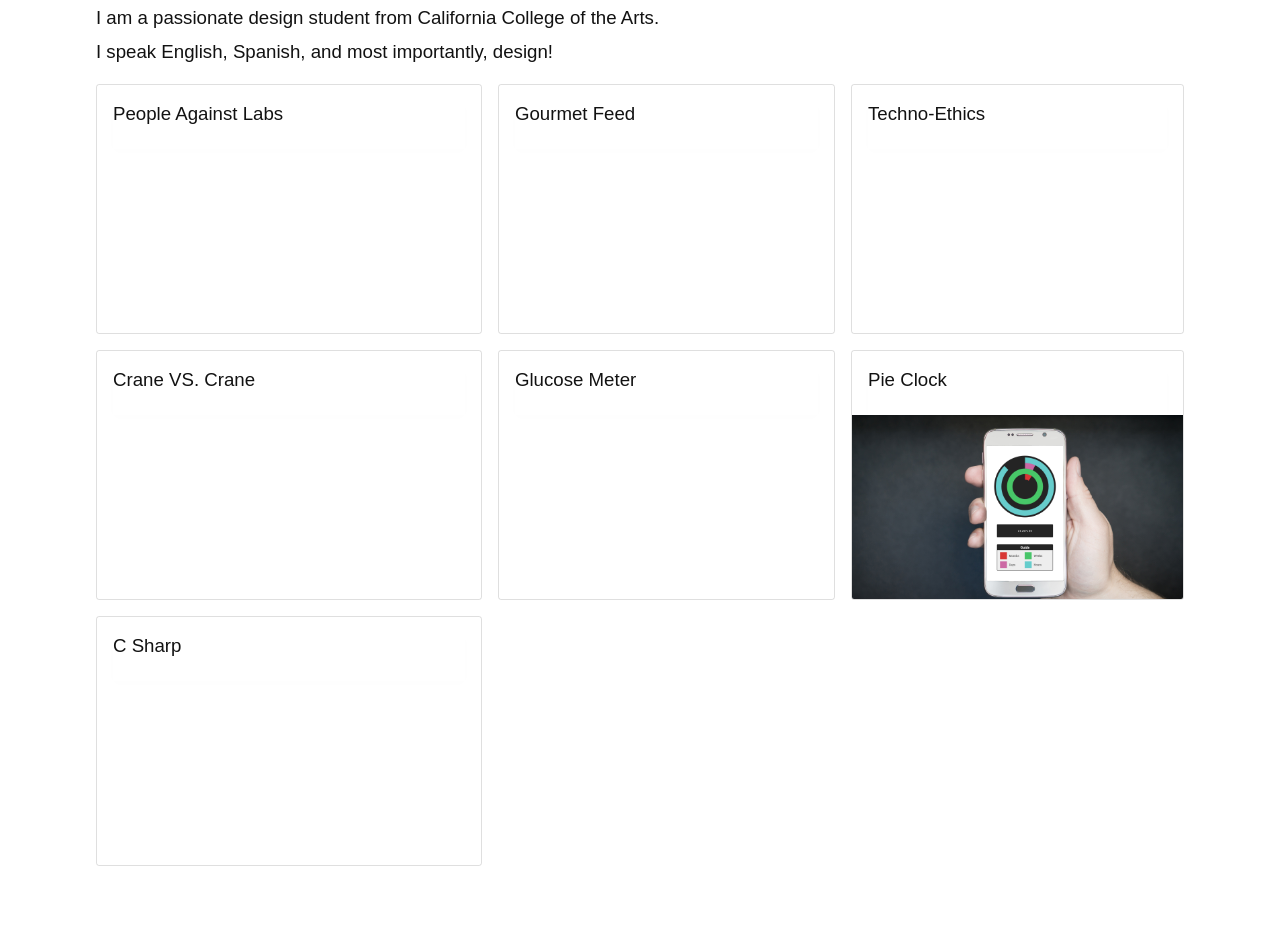
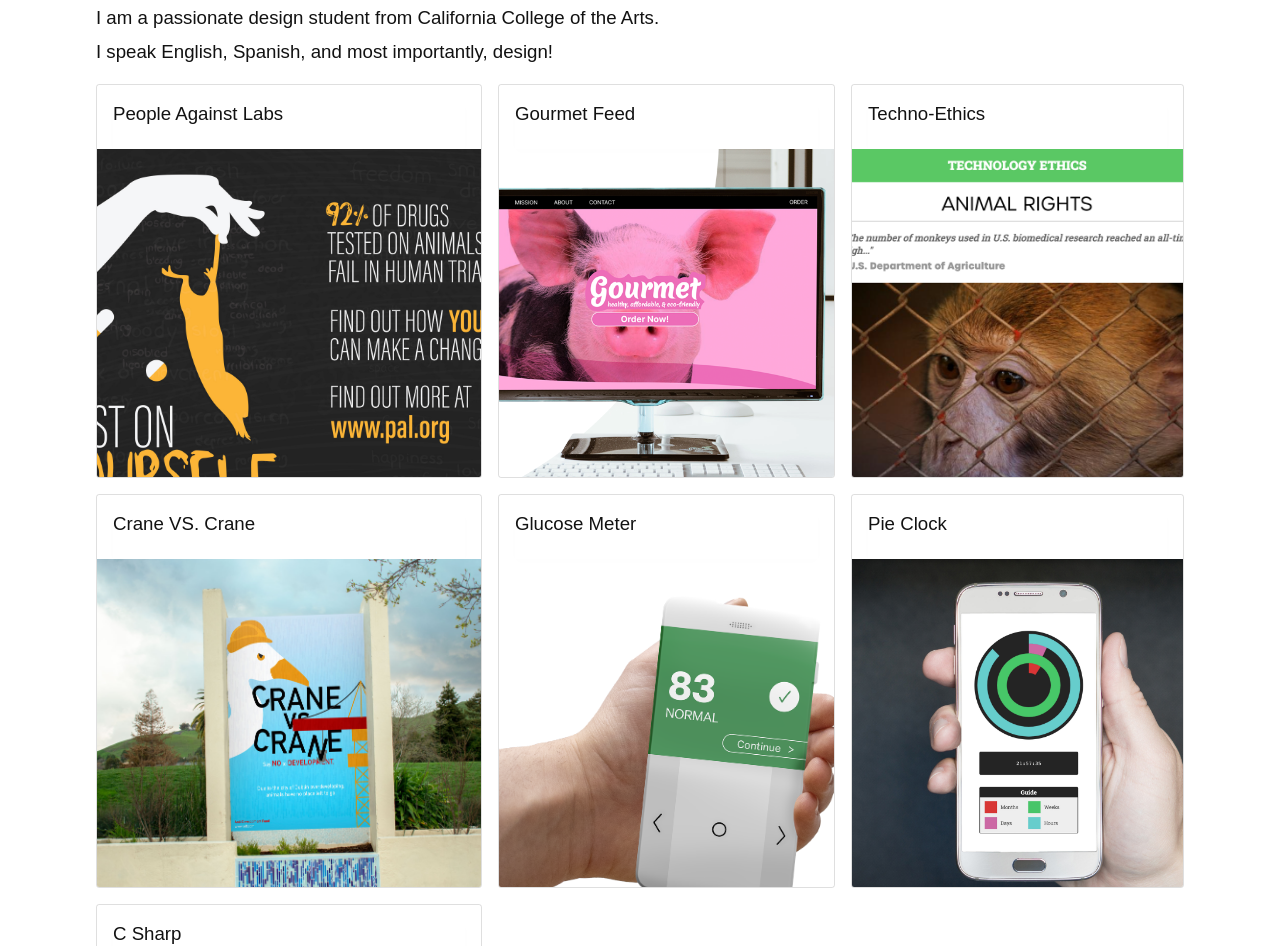
Before and after one commit to DeGalan/degalan.github.io, a plain HTML site: page index.html in a window 1280 px wide. Shown: the part 145-1091 px from the top of the page. Before the commit the page ends 1043 px from the top, so only its background shows below. Drawn offline with Linux system fonts and the light colour scheme; a web font is replaced by a local one.

Commit message:
Major Homepage Updates!

```diff
--- a/index.html
+++ b/index.html
@@ -12,13 +12,39 @@
     <p>I am a passionate design student from California College of the Arts.</p>
     <p>I speak English, Spanish, and most importantly, design!</p>
         <div class="inside">
-            <a><button>People Against Labs</button></a>
-            <a><button>Gourmet Feed</button></a>
-            <a><button>Techno-Ethics</button></a>
-            <a><button>Crane VS. Crane</button></a>
-            <a><button>Glucose Meter</button></a>
-            <a href="projects/clock.html"><button>Pie Clock</button><div class="img img-clock"></div></a>
-            <a><button>C Sharp</button></a>
+            <a href="project/pal.html">
+                <button>People Against Labs</button>
+                <div class="img img-pal"></div>
+            </a>
+
+            <a href="project/gourmet.html">
+                <button>Gourmet Feed</button>
+                <div class="img img-gourmet"></div>
+            </a>
+
+            <a href="https://degalan.github.io/interactive-foundations/pages/projects/zine.html">
+                <button>Techno-Ethics</button>
+                <div class="img img-ethics"></div>
+            </a>
+
+            <a><button>Crane VS. Crane</button>
+                <div class="img img-crane"></div>
+            </a>
+
+            <a href="project/meter.html">
+                <button>Glucose Meter</button>
+                <div class="img img-meter"></div>
+            </a>
+
+            <a href="project/clock.html">
+                <button>Pie Clock</button>
+                <div class="img img-clock"></div>
+            </a>
+
+            <a href="project/c.html">
+                <button>C Sharp</button>
+                <div class="img img-c"></div>
+            </a>
         </div>
     </div>
 </html>
--- a/style.css
+++ b/style.css
@@ -1,6 +1,6 @@
 * {
     font-family: Elza, sans-serif;
-    transition: 0.25s;
+    transition: 0.5s ease;
 }
 
 a {
@@ -80,6 +80,7 @@ h1 {
 }
 
 .img {
+    display: grid;
     margin: 0 0 0 -5.5%;
     padding: 0;
     position: relative;
@@ -87,13 +88,53 @@ h1 {
     height: 12em;
     background-attachment: scroll;
     background-origin: content-box;
+    background-repeat: no-repeat;
+}
+
+.img:hover {
+    box-shadow: inset 0 -240px 0 rgba(255,255,255,0.075), inset 0 240px 0 rgba(255,255,255,0.075);
+}
+
+.img-c {
+    background: url(images/c.png);
+    background-size: 125%;
     background-position: center center;
-    background-repeat: no-repeat;
 }
 
 .img-clock {
     background: url(images/clock.jpg);
     background-size: cover;
+    background-position: center center;
+}
+
+.img-crane {
+    background: url(images/crane.jpg);
+    background-size: cover;
+    background-position: center center;
+}
+
+.img-ethics {
+    background: url(images/ethics.png);
+    background-size: cover;
+    background-position: top center;
+}
+
+.img-gourmet {
+    background: url(images/gourmet.png);
+    background-size: cover;
+    background-position: center center;
+}
+
+.img-meter {
+    background: url(images/meter.png);
+    background-size: cover;
+    background-position: center center;
+}
+
+.img-pal {
+    background: url(images/pal.jpg);
+    background-size: cover;
+    background-position: center center;
 }
 
 .in {
@@ -118,8 +159,8 @@ h1 {
     padding: 1em 0;
     vertical-align: top;
     width: 100%;
-    overflow-x: scroll;
-    overflow-y: hidden;
+    height: auto;
+    overflow: hidden;
 }
 
 p {
@@ -135,15 +176,26 @@ p:first-of-type {
 }
 
 @media only screen and (max-width: 650px) {
+    a {
+        height: 10em;
+    }
     body {
         margin: 0.5em auto 0 auto;
     }
     button {
         border-radius: 0;
     }
+    .img {
+        height: 20em;
+    }
+    .img:hover {
+        box-shadow: inset 0 -480px 0 rgba(255,255,255,0.075), inset 0 480px 0 rgba(255,255,255,0.075);
+    }
     .inside {
         transition: grid-template-columns 0.5s ease;
         grid-template-columns: auto;
+        height: 18em;
+        overflow: visible;
     }
     .intro {
         width: 90%;
@@ -151,8 +203,14 @@ p:first-of-type {
 }
 
 @media only screen and (min-width: 1220px) {
+    a {
+        height: 12em;
+    }
     body {
         margin: 3.5em auto 0 auto;
+    }
+    .img {
+        height: 24em;
     }
     .in {
         width: 85%;
```
Also changed, not shown: images/c.png (added), images/crane.jpg (added), images/ethics.png (added), images/gourmet.png (added), images/meter.png (added), images/pal.jpg (added), 2 other files.
